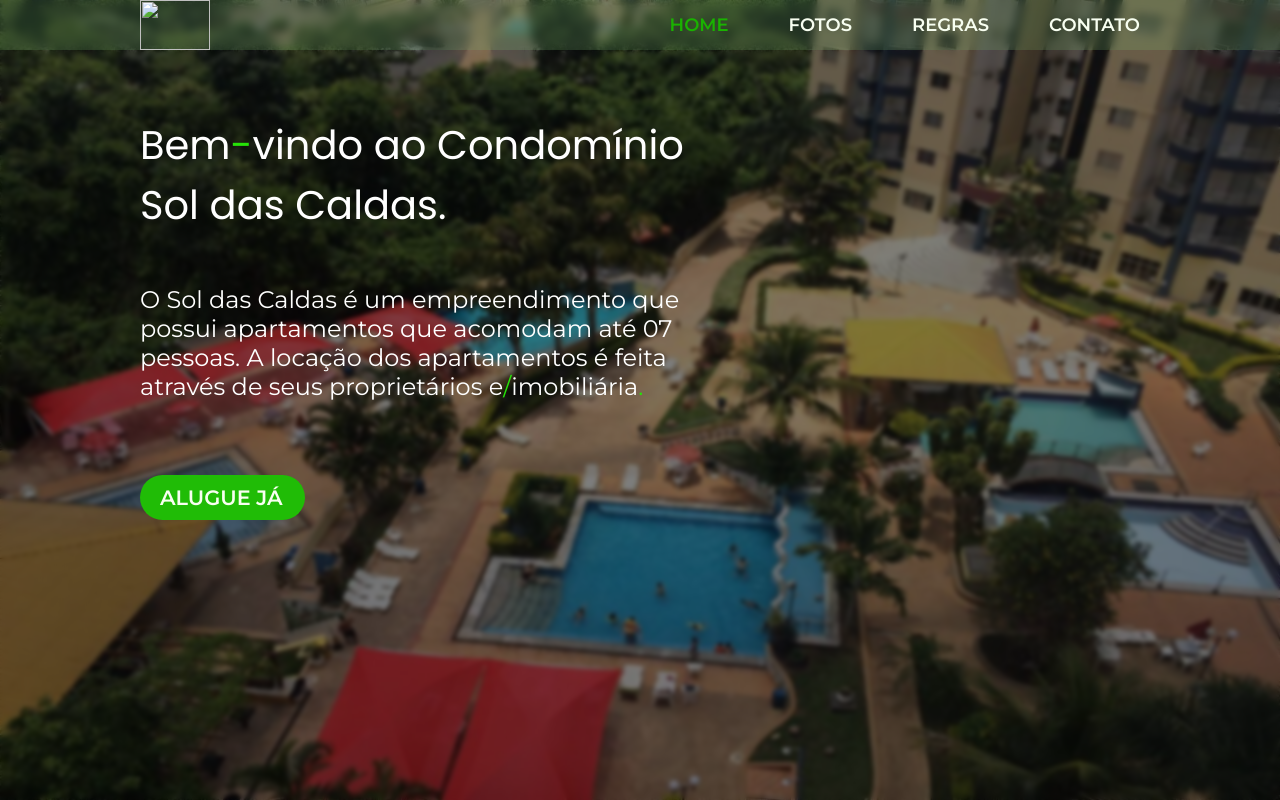
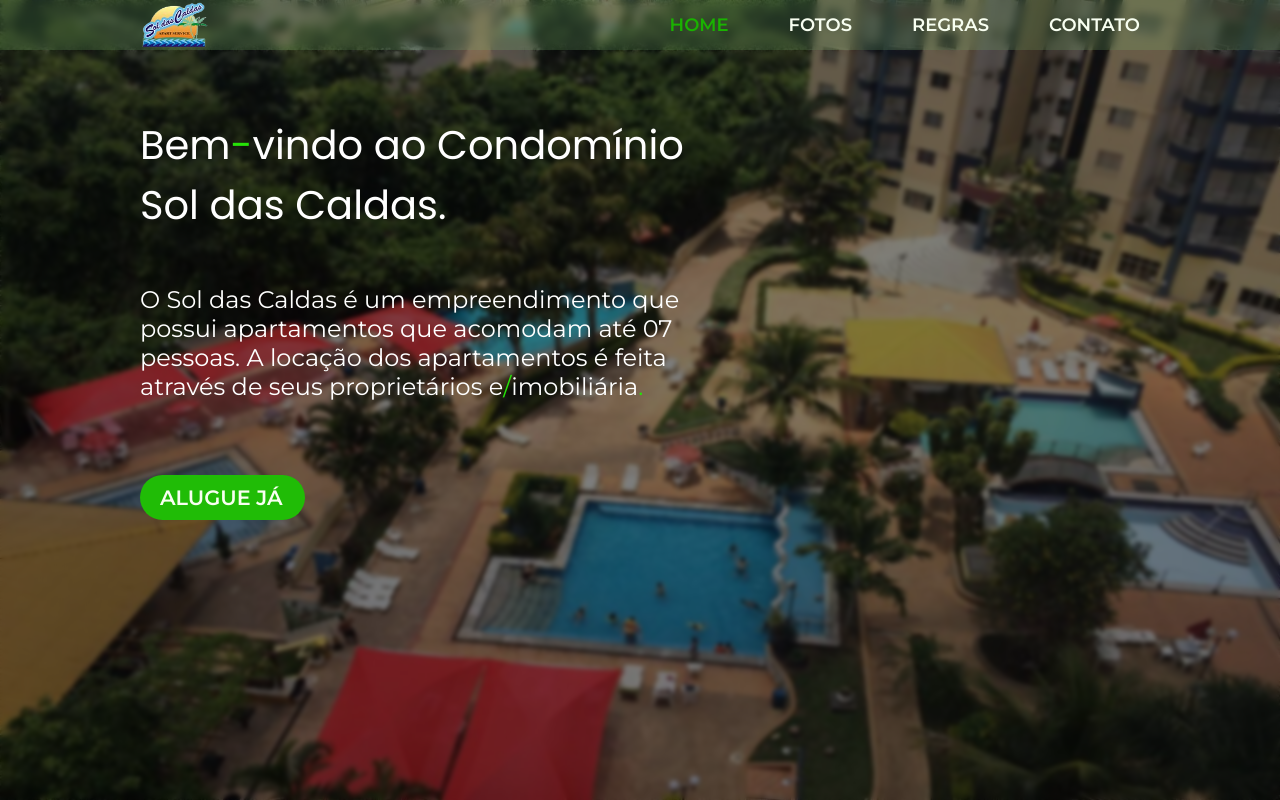
Before and after one commit to ovisu/solProt, a plain HTML site: page index.html in a window 1280 px wide. Drawn offline with Linux system fonts and the light colour scheme; the site is published under a folder, as on GitHub Pages, so addresses that start at the root find nothing.

Commit message:
Update index.html

```diff
--- a/index.html
+++ b/index.html
@@ -14,7 +14,7 @@
 	<div id="bg-body">
 		<header>
 			<div class="container-menu">
-				<img src="/img/logo.png" id="logo">
+				<img src="./img/logo.png" id="logo">
 				<ul>
 					<li onclick="home()" id="home" class="header-ativo">HOME</li>
 					<li onclick="fotos()" id="fotos">FOTOS</li>
```
